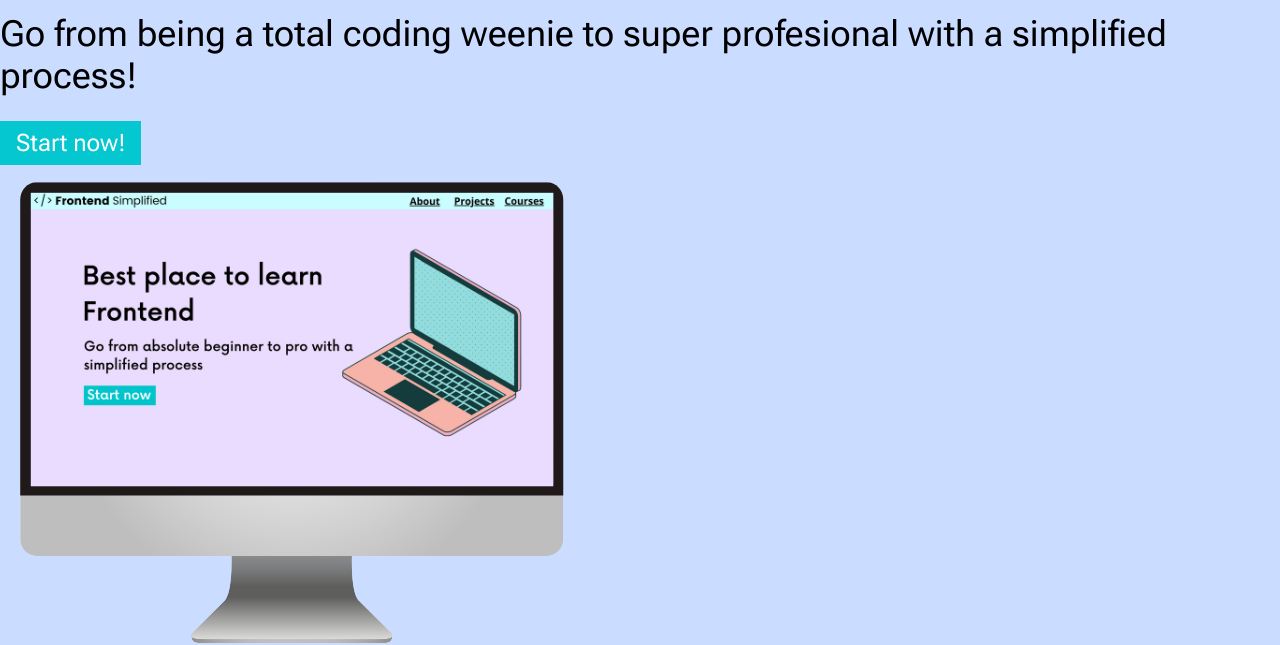
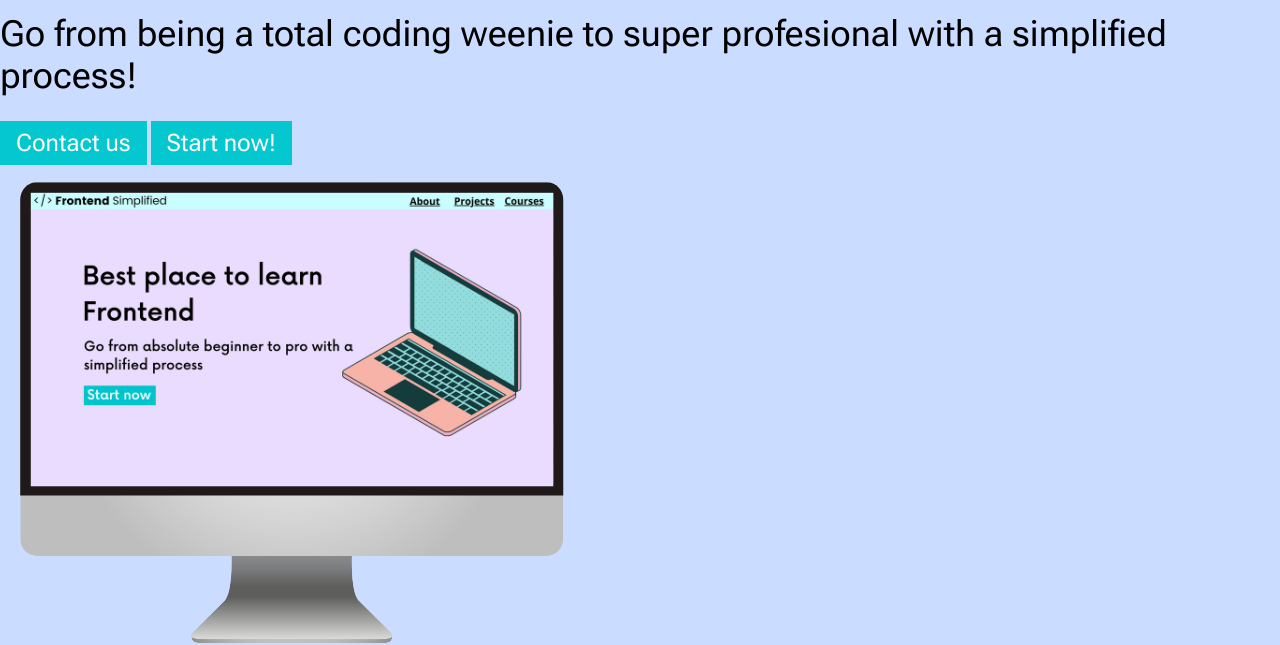
Before and after one commit to ColladoCoding/FES, a plain HTML site: page FES Mini Project/index.html in a window 1280 px wide. Shown: the part 158-803 px from the top of the page. Drawn offline with Linux system fonts and the light colour scheme.

Commit message:
Update index.html

```diff
--- a/FES Mini Project/index.html
+++ b/FES Mini Project/index.html
@@ -20,11 +20,12 @@
         </nav>
         <header>
             <div class="row"></div>
-            <div>
+            <div class="home__description">
                 <h1>Best place to learn frontend!</h1>
                 <p class="subheader">Go from being a total coding weenie to super profesional with a simplified process!
                 </p>
-                <button>Start now!</button>
+                <button class="home__description--button">Contact us</button>
+                <button >Start now!</button>
             </div>
             <figure>
                 <img src="./assets/laptop.png" alt="Home page image">
@@ -72,7 +73,7 @@
                 <input type="email" placeholder="Chris@example.com">
                 <span>Message</span>
                 <input type="text" placeholder="Cool website, lets get connected!">
-                <button>Contact us</button>
+                <button class="">Contact us</button>
             </form>
         </section>
     </main>
```
